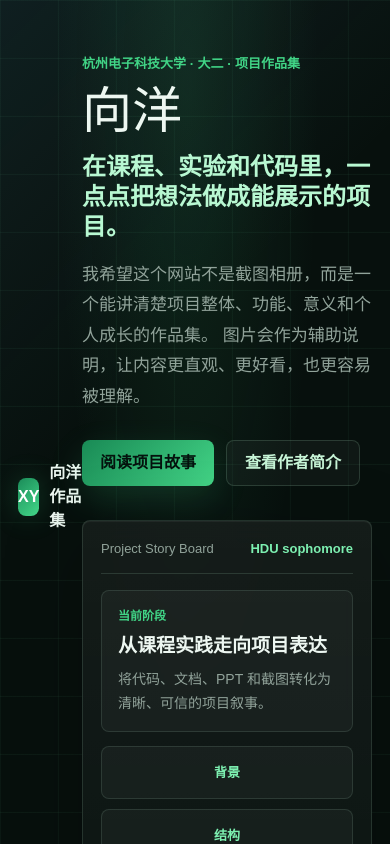
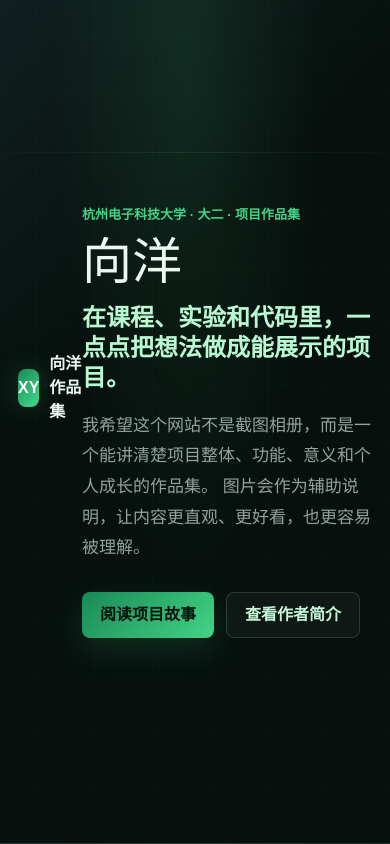
Before and after one commit to Camellia-xy/portfolio, a Next.js app: page / in a window 390 px wide. Shown: the top 844 px of the page. Built offline with nearby package versions, Linux system fonts and the light colour scheme.

Commit message:
Reduce mobile rendering load

```diff
--- a/app/globals.css
+++ b/app/globals.css
@@ -1986,4 +1986,31 @@ body {
   .hero::before {
     transform: none;
   }
-}
+
+  .hero::before,
+  .hero::after {
+    animation: none;
+    opacity: 0.28;
+  }
+
+  .hero,
+  .hero-preview,
+  .project-entry,
+  .author-card,
+  .author-panels section,
+  .contact,
+  .detail-hero,
+  .detail-section,
+  .side-nav,
+  .detail-nav {
+    backdrop-filter: none;
+  }
+
+  .hero-preview {
+    display: none;
+  }
+
+  .project-entry:hover {
+    transform: none;
+  }
+}
```
